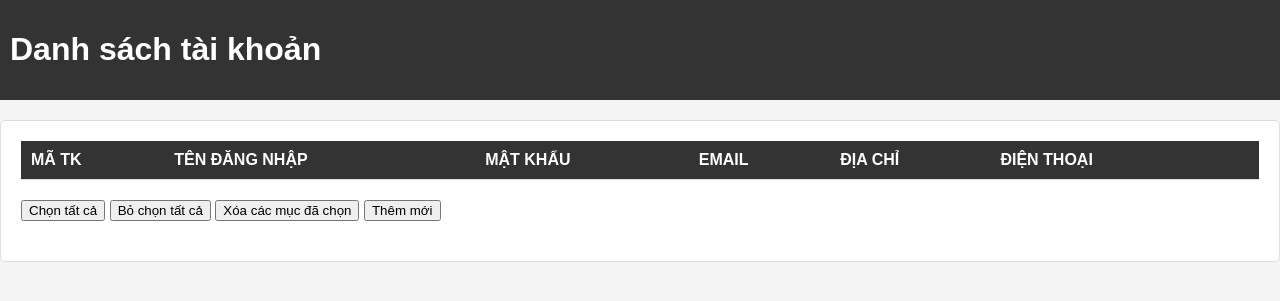
After one commit to DucLong-PD07979/du-an-1, a PHP site: page /admin/user/list.php in a window 1280 px wide. The commit adds this page. Shown: the top 301 px of the page. Run offline with PHP 8.4, Linux system fonts and the light colour scheme; lists and menus that the app fills with data are empty.

Commit message:
tạo file user

```diff
--- /dev/null
+++ b/admin/user/list.php
@@ -0,0 +1,145 @@
+<!DOCTYPE html>
+<html lang="en">
+
+<head>
+    <meta charset="UTF-8">
+    <meta name="viewport" content="width=device-width, initial-scale=1.0">
+    <title>Document</title>
+</head>
+<style>
+    body {
+        font-family: Arial, sans-serif;
+        background-color: #f4f4f4;
+        margin: 0;
+        padding: 0;
+    }
+
+    .row {
+        width: 100%;
+        margin: 0;
+        padding: 0;
+        box-sizing: border-box;
+    }
+
+    .formtitle {
+        background-color: #333;
+        color: #fff;
+        padding: 10px;
+    }
+
+    .formcontent {
+        margin-top: 20px;
+        background-color: #fff;
+        padding: 20px;
+        border: 1px solid #ddd;
+        border-radius: 5px;
+    }
+
+    .mb10 {
+        margin-bottom: 10px;
+    }
+
+    .formds table {
+        width: 100%;
+        border-collapse: collapse;
+    }
+
+    .formds th,
+    .formds td {
+        padding: 10px;
+        text-align: left;
+        border-bottom: 1px solid #ddd;
+    }
+
+    .formds th {
+        background-color: #333;
+        color: #fff;
+    }
+
+    .formds tr:hover {
+        background-color: #f5f5f5;
+    }
+
+    .formds input[type="button"] {
+        padding: 10px;
+        background-color: #4caf50;
+        color: #fff;
+        border: none;
+        cursor: pointer;
+    }
+
+    .formds input[type="checkbox"] {
+        margin-right: 5px;
+    }
+
+    .formds a {
+        text-decoration: none;
+        color: #333;
+    }
+
+    .formds input[type="button"]:hover {
+        background-color: #45a049;
+    }
+
+    /* Add some spacing for better readability */
+    .formcontent>div {
+        margin-bottom: 20px;
+    }
+</style>
+
+<body>
+
+    <div class="row  formtitle">
+        <H1>Danh sách tài khoản</H1>
+    </div>
+    <div class="row formcontent">
+
+        <div class="row mb10 formds">
+
+            <table>
+                <tr>
+
+                    <th>MÃ TK</th>
+                    <th>TÊN ĐĂNG NHẬP</th>
+                    <th>MẬT KHẨU</th>
+                    <th>EMAIL</th>
+                    <th>ĐỊA CHỈ</th>
+                    <th>ĐIỆN THOẠI</th>
+                    <th></th>
+                </tr>
+                <?php
+                if (isset($listtaikhoan) && is_array($listtaikhoan)) {
+                    foreach ($listtaikhoan as $taikhoan) {
+                        extract($taikhoan);
+                        // $suatk="index.php?act=suatk&id=".$id;
+                        // $xoatk="index.php?act=xoatk&id=".$id;
+                        echo '
+                        <tr>
+
+                        <td>' . $id . '</td>
+                        <td>' . $user . '</td>
+                        <td>' . $pass . '</td>
+                        <td>' . $email . '</td>
+                        <td>' . $address . '</td>
+                        <td>' . $tel . '</td>
+                        <td>' . $role . '</td>
+                    </tr>';
+                    }
+                }
+                ?>
+
+            </table>
+        </div>
+        <div class="row mb10">
+            <input type="button" value="Chọn tất cả">
+            <input type="button" value="Bỏ chọn tất cả">
+            <input type="button" value="Xóa các mục đã chọn">
+
+            <a href="index.php?act=adddm"> <input type="button" value="Thêm mới"></a>
+        </div>
+
+    </div>
+    </div>
+</body>
+
+</html>
```
Also changed, not shown: admin/home.php (+79 -0 lines), admin/user/add.php (added), admin/user/update.php (added).
